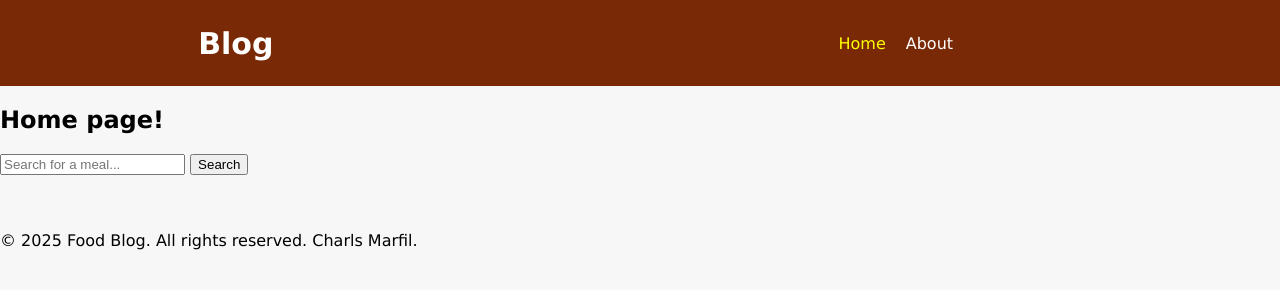
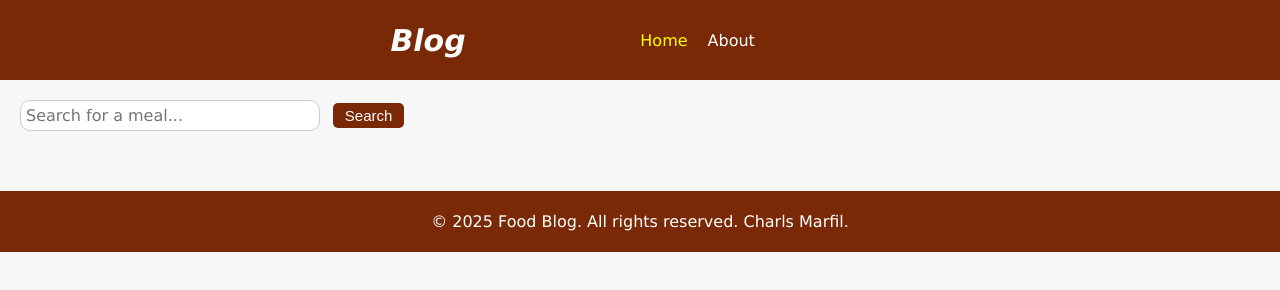
Before and after one commit to CHARLSII/Food-Blog, a plain HTML site: page index.html in a window 1280 px wide. Drawn offline with Linux system fonts and the light colour scheme; no server answers.

Commit message:
styled search box, and footer

```diff
--- a/index.html
+++ b/index.html
@@ -7,20 +7,20 @@
     <link rel="stylesheet" href="styles.css" />
   </head>
   <body>
+    <header>
       <nav>
-      <div>
         <h4>Blog</h4>
-      </div>
         <ul class="navlinks">
           <li><a class="active" href="index.html">Home</a></li>
           <li><a href="#" id="aboutLink">About</a></li>
         </ul>
       </nav>
+    </header>
 
-    <h2>Home page!</h2>
-
+    <div class="search-container">
       <input type="text" id="searchInput" placeholder="Search for a meal..." />
       <button id="searchBtn">Search</button>
+    </div>
 
     <div class="card-container" id="cardContainer"></div>
 
--- a/styles.css
+++ b/styles.css
@@ -2,23 +2,62 @@ body {
   margin: 0;
   font-family: "Verdana", sans-serif;
   background-color: #f7f7f7;
+  justify-content: center;
+  align-items: center;
+}
+
+body h2 {
+  text-align: center;
+  margin-top: 20px;
+  font-family: "Verdana", sans-serif;
+}
+
+.search-container {
+  display: flex;
+  justify-content: left;
+  align-items: center;
+  margin: 20px 0;
+}
+
+input {
+  padding: 5px;
+  border: 1px solid #ccc;
+  border-radius: 10px;
+  font-size: 16px;
+  margin-left: 20px;
+  font-family: "Verdana", sans-serif;
+  width: 100%;
+  max-width: 300px;
+  box-sizing: border-box;
+}
+
+button {
+  font-size: 15px;
+  padding: 4px 12px;
+  border-radius: 5px;
+  border: none;
+  background-color: rgb(122, 41, 6);
+  color: white;
+  margin-left: 1%;
 }
 
 nav {
   display: flex;
-  justify-content: space-around;
+  justify-content: center;
   align-items: center;
   background-color: rgb(122, 41, 6);
-  padding: 3px;
   font-family: "Verdana", sans-serif;
   width: 100%;
   height: 80px;
+  box-sizing: border-box;
 }
 
 nav h4 {
   color: white;
   font-weight: strong;
   font-size: 30px;
+  font-style: italic;
+  justify-content: 10px;
 }
 
 .navlinks {
@@ -180,3 +219,13 @@ nav h4 {
 .overlay-content button:hover {
   background-color: rgb(150, 50, 10);
 }
+
+footer {
+  text-align: center;
+  padding: 5px 0;
+  background-color: rgb(122, 41, 6);
+  color: white;
+  position: relative;
+  bottom: 0;
+  width: 100%;
+}
```
Lines whose indentation alone changed are shown as unchanged.
